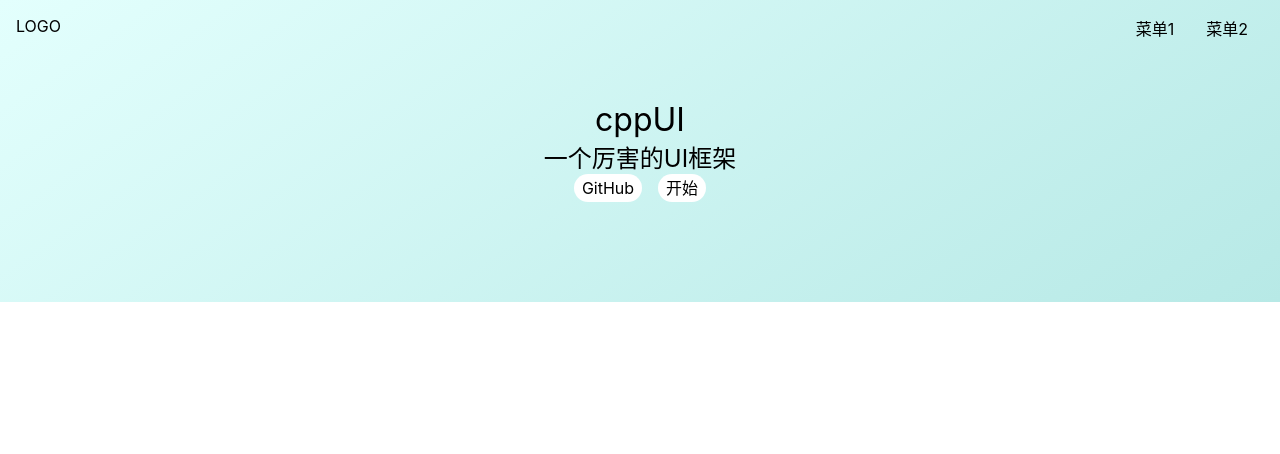
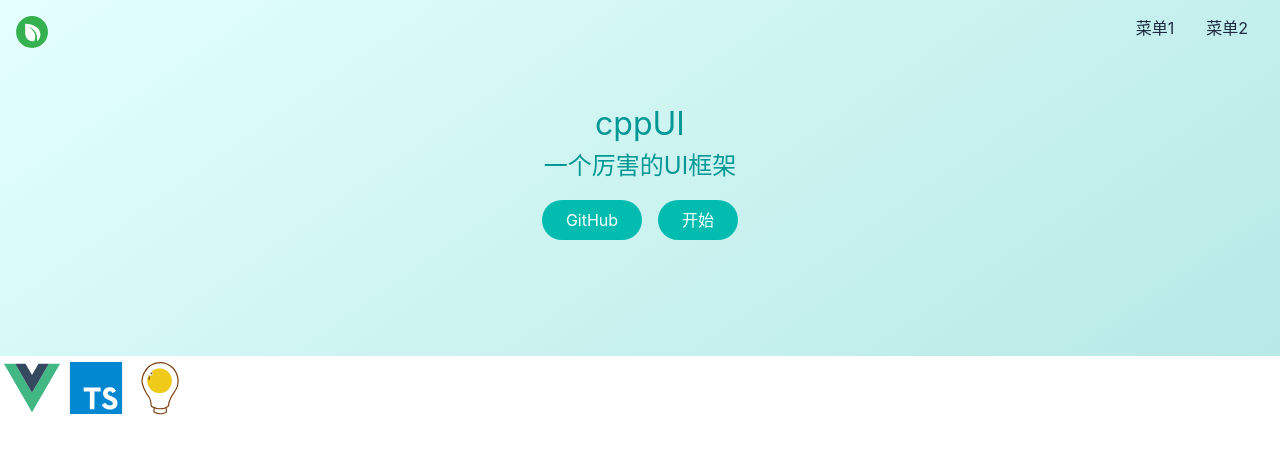
Before and after one commit to wsmnnmm/CPP-UI, a Vue app: page /#/ in a window 1280 px wide. Shown: the top 454 px of the page. Built offline with nearby package versions, Linux system fonts and the light colour scheme.

Commit message:
从iconfont.cn引入icon

```diff
--- a/src/components/Topnav.vue
+++ b/src/components/Topnav.vue
@@ -1,6 +1,10 @@
 <template>
   <div class="topnav">
-    <div class="logo">LOGO</div>
+    <div class="logo">
+      <svg class="icon">
+        <use xlink:href="#icon-cpp"></use>
+      </svg>
+    </div>
     <ul class="menu">
       <li>菜单1</li>
       <li>菜单2</li>
@@ -32,6 +36,10 @@ export default {
   > .logo {
     max-width: 6em;
     margin-right: auto;
+    > svg {
+      width: 32px;
+      height: 32px;
+    }
   }
   > .menu {
     display: flex;
--- a/src/index.scss
+++ b/src/index.scss
@@ -1,25 +1,44 @@
-*{
-    margin:0;
-    padding:0;
-    box-sizing:border-box;
+* {
+    margin: 0;
+    padding: 0;
+    box-sizing: border-box;
 }
-ul,ol{
-    list-style:none;
+
+ul,
+ol {
+    list-style: none;
 }
-a{
+
+a {
     text-decoration: none;
-    color:inherit;
-    &:hover{
-        border-bottom:1px solid;
-        cursor:pointer;
+    color: inherit;
+
+    &:hover {
+        text-decoration: underline;
+        cursor: pointer;
     }
 }
 
-h1,h2,h3,h4,h5,h6{
+h1,
+h2,
+h3,
+h4,
+h5,
+h6 {
     font-weight: normal;
 }
 
-body{
-    font-size:16px;
+body {
+    line-height: 1.5;
+    color: #1d2c40;
+    font-size: 16px;
     font-family: -apple-system, "Noto Sans", "Helvetica Neue", Helvetica, "Nimbus Sans L", Arial, "Liberation Sans", "PingFang SC", "Hiragino Sans GB", "Noto Sans CJK SC", "Source Han Sans SC", "Source Han Sans CN", "Microsoft YaHei", "Wenquanyi Micro Hei", "WenQuanYi Zen Hei", "ST Heiti", SimHei, "WenQuanYi Zen Hei Sharp", sans-serif;
 }
+
+.icon {
+    width: 1em;
+    height: 1em;
+    vertical-align: -0.15em;
+    fill: currentColor;
+    overflow: hidden;
+}
--- a/src/main.ts
+++ b/src/main.ts
@@ -3,6 +3,7 @@ import './index.scss'
 import { createApp } from 'vue'
 import App from './App.vue'
 import { router } from './router'
+import './lib/iconfont.js'
 const app = createApp(App)
 app.use(router)
 app.mount('#app')
--- a/src/views/Home.vue
+++ b/src/views/Home.vue
@@ -1,4 +1,5 @@
 <template>
+  <div>
     <div class="topnavAndBanner">
       <Topnav />
       <div class="banner">
@@ -10,6 +11,16 @@
         </p>
       </div>
     </div>
+    <div class="features">
+      <svg class="icon">
+        <use xlink:href="#icon-Vue"></use></svg
+      ><svg class="icon">
+        <use xlink:href="#icon-typescript"></use></svg
+      ><svg class="icon">
+        <use xlink:href="#icon-dengpao"></use>
+      </svg>
+    </div>
+  </div>
 </template>
 <script lang="ts">
 import Topnav from "../components/Topnav.vue";
@@ -18,6 +29,8 @@ export default {
 };
 </script>
 <style lang="scss" scope>
+$green: #02bcb0;
+$color: #009794;
 .topnavAndBanner {
   background: linear-gradient(
     145deg,
@@ -26,23 +39,32 @@ export default {
   );
 }
 .banner {
+  color: $color;
   padding: 100px 0;
   display: flex;
   justify-content: center;
   align-items: center;
   flex-direction: column;
   > .actions {
-    padding: 0 8px;
+    padding: 16px;
     a {
       margin: 0 8px;
-      background: #fff;
+      background: $green;
+      color: white;
       display: inline-block;
       $h: 28px;
-      height: $h;
-      border-radius: $h/2;
-      line-height: $h;
-      padding: 0 8px;
+      border-radius: $h;
+      padding: 8px 24px;
+      &:hover {
+        text-decoration: none;
       }
     }
   }
+}
+.features {
+  > svg {
+    width: 64px;
+    height: 64px;
+  }
+}
 </style>
```
Also changed, not shown: src/lib/iconfont.js (added). Lines whose indentation alone changed are shown as unchanged.
